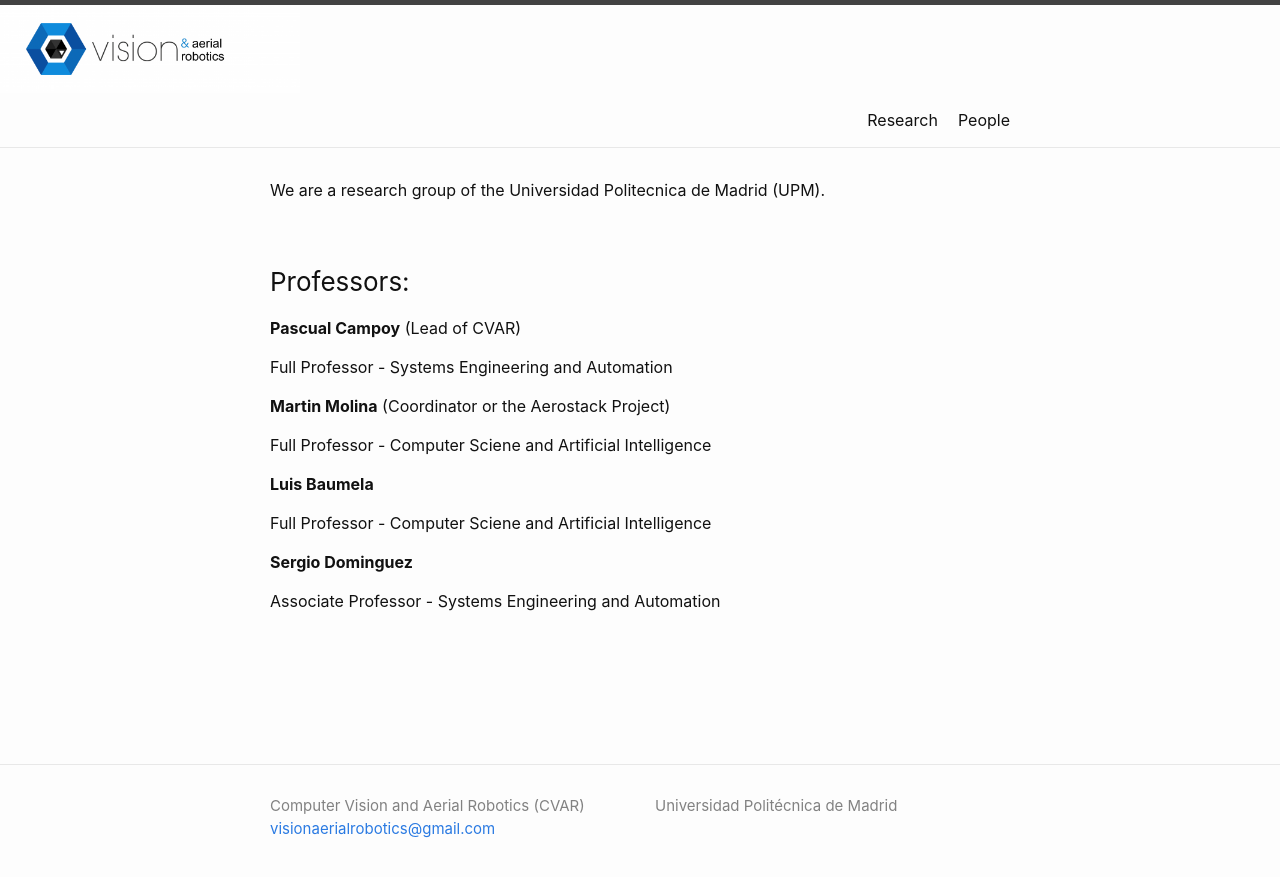
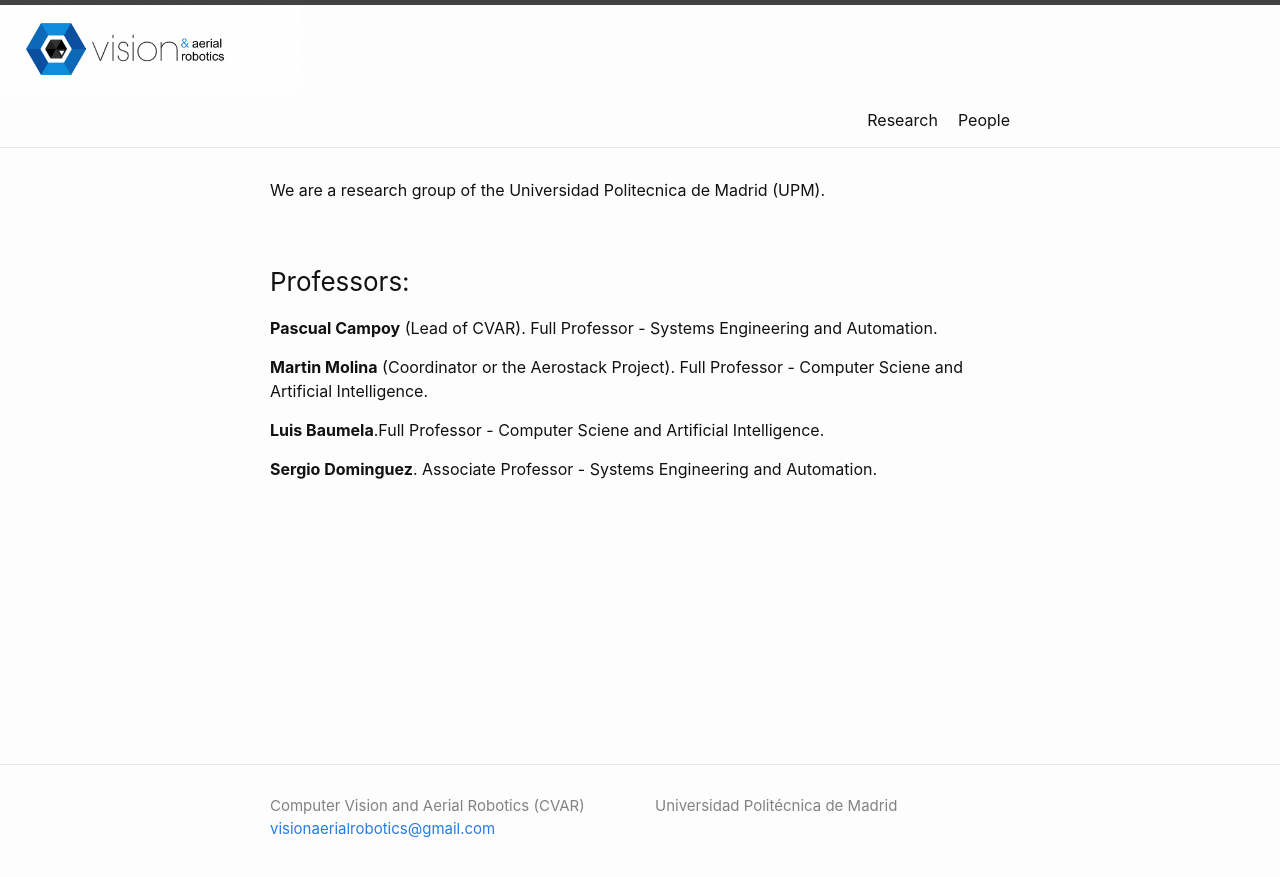
Before and after one commit to cvar-upm/cvar-upm.github.io, a Jekyll site: the page built from people.md, in a window 1280 px wide. Shown: the top 877 px of the page. Built offline with Jekyll 4.4.1, drawn with Linux system fonts in a browser that asks for light colours.

```diff
--- a/people.md
+++ b/people.md
@@ -8,21 +8,13 @@ We are a research group of the Universidad Politecnica de Madrid (UPM).
 
 ### Professors:
 
-**Pascual Campoy** (Lead of CVAR)
-
-Full Professor - Systems Engineering and Automation
+**Pascual Campoy** (Lead of CVAR). Full Professor - Systems Engineering and Automation.
 
 
-**Martin Molina** (Coordinator or the Aerostack Project)
-
-Full Professor - Computer Sciene and Artificial Intelligence
+**Martin Molina** (Coordinator or the Aerostack Project). Full Professor - Computer Sciene and Artificial Intelligence.
 
 
-**Luis Baumela**
-
-Full Professor - Computer Sciene and Artificial Intelligence
+**Luis Baumela**.Full Professor - Computer Sciene and Artificial Intelligence.
 
 
-**Sergio Dominguez**
-
-Associate Professor - Systems Engineering and Automation
+**Sergio Dominguez**. Associate Professor - Systems Engineering and Automation.
```
